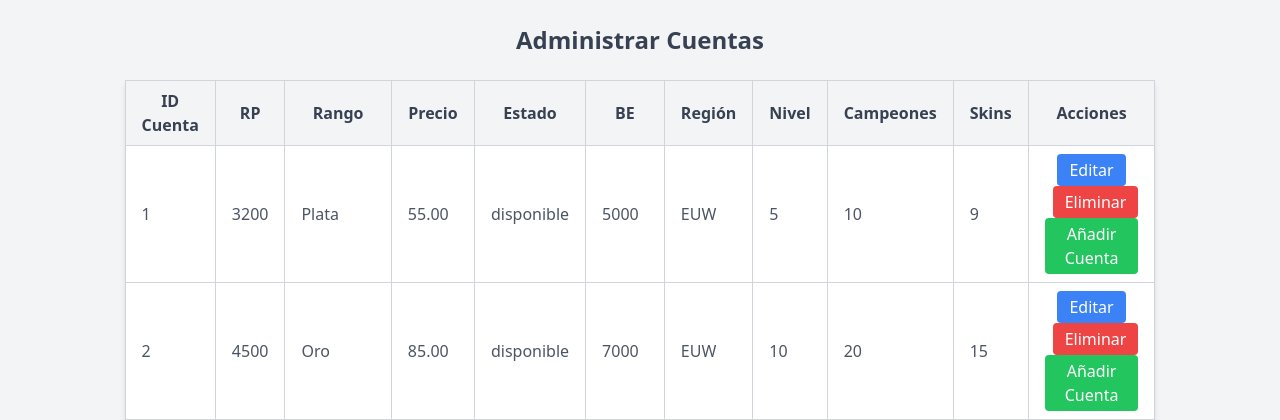
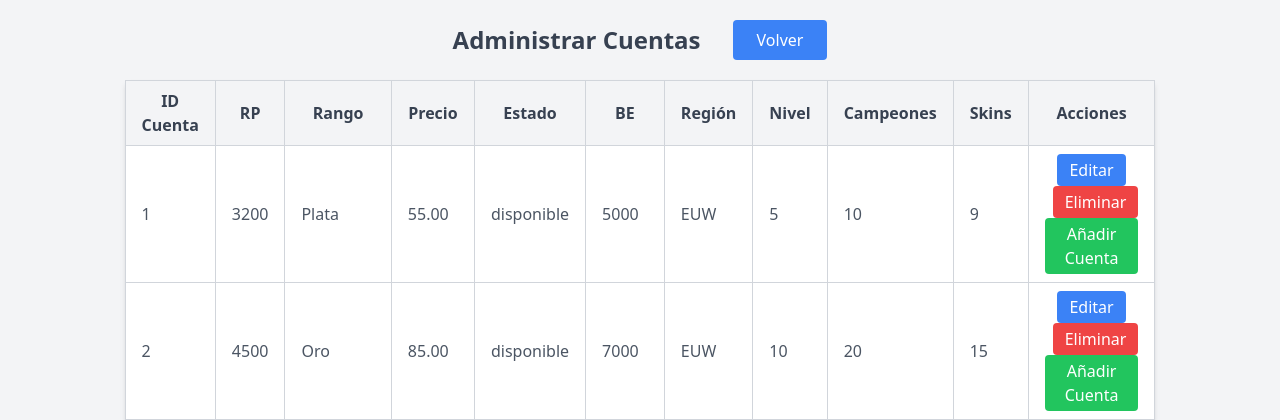
Before and after one commit to Davidsdaw/LeagueOfLegends, a PHP site: the page made by pages/añadircuenta.php in a window 1280 px wide. Shown: the top 420 px of the page. Run offline with PHP 8.4, Linux system fonts and the light colour scheme; a user stored in the database is signed in; data comes from the database, SQL or seed files in the repository; some libraries are stand-ins or nearby versions.

Commit message:
Botones para volver entre pestañas

```diff
--- a/pages/añadircuenta.php
+++ b/pages/añadircuenta.php
@@ -26,7 +26,14 @@
         }
     }
     ?>
-    <h1 class="text-2xl font-bold text-center text-gray-700 my-6">Administrar Cuentas</h1>
+    <div class="flex flex-row gap-8 items-center justify-center  text-center">
+        <h1 class="text-2xl font-bold text-gray-700 my-6">Administrar Cuentas</h1>
+        <button class="bg-blue-500 text-white px-6 py-2 rounded hover:bg-blue-700">
+            <a href="./perfil_admin.php">Volver</a>
+        </button>
+    </div>
+
+
     <div class="flex justify-center">
         <table class="table-auto border-collapse border border-gray-300 bg-white shadow-md w-3/4">
             <thead>
@@ -175,6 +182,7 @@
             <button type="submit" class="bg-green-500 text-white px-3 py-1 rounded hover:bg-green-600">Añadir Cuenta</button>
             <button type="button" class="bg-gray-500 text-white px-3 py-1 rounded hover:bg-gray-600" onclick="hideAddForm()">Cancelar</button>
         </form>
+
         <script>
             // Muestra el formulario con los datos de la cuenta al hacer clic en "Editar"
             const editButtons = document.querySelectorAll('.edit-button');
```
Also changed, not shown: pages/usuarios.php (+8 -1 lines).
